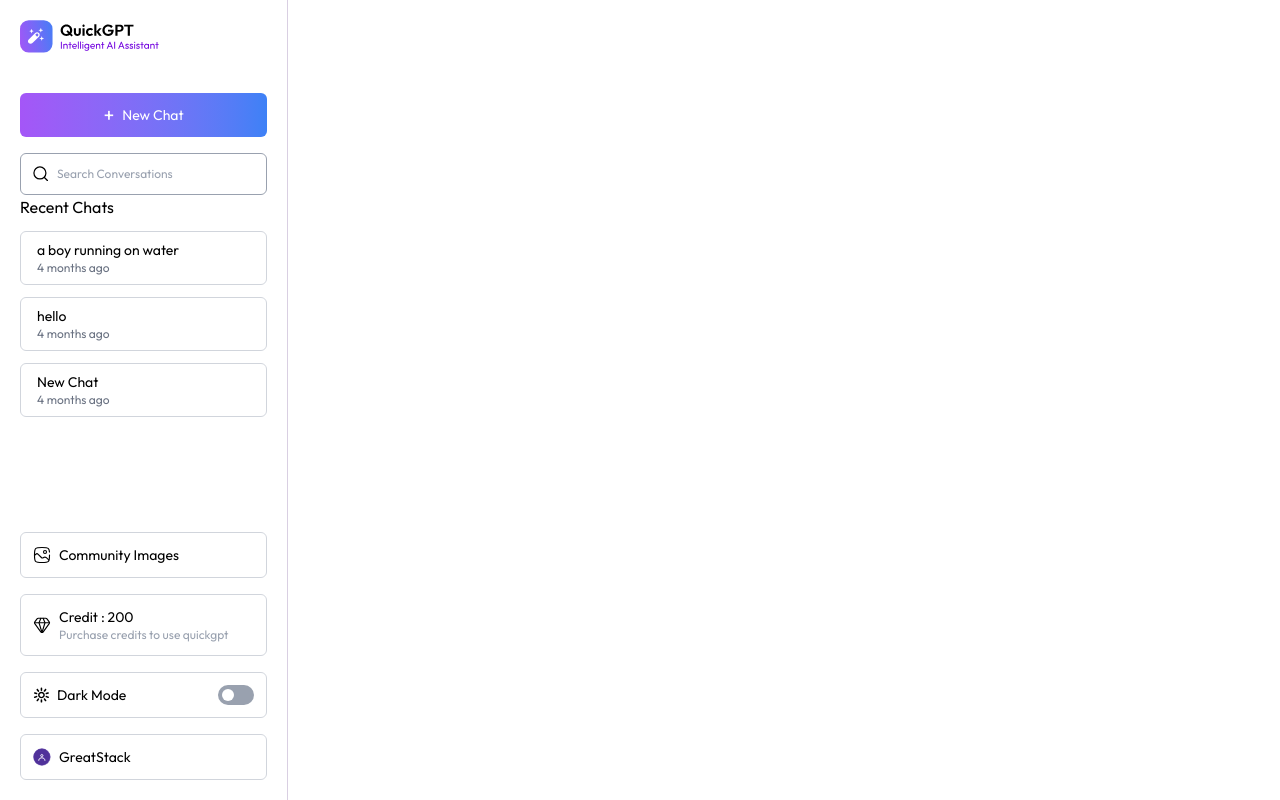
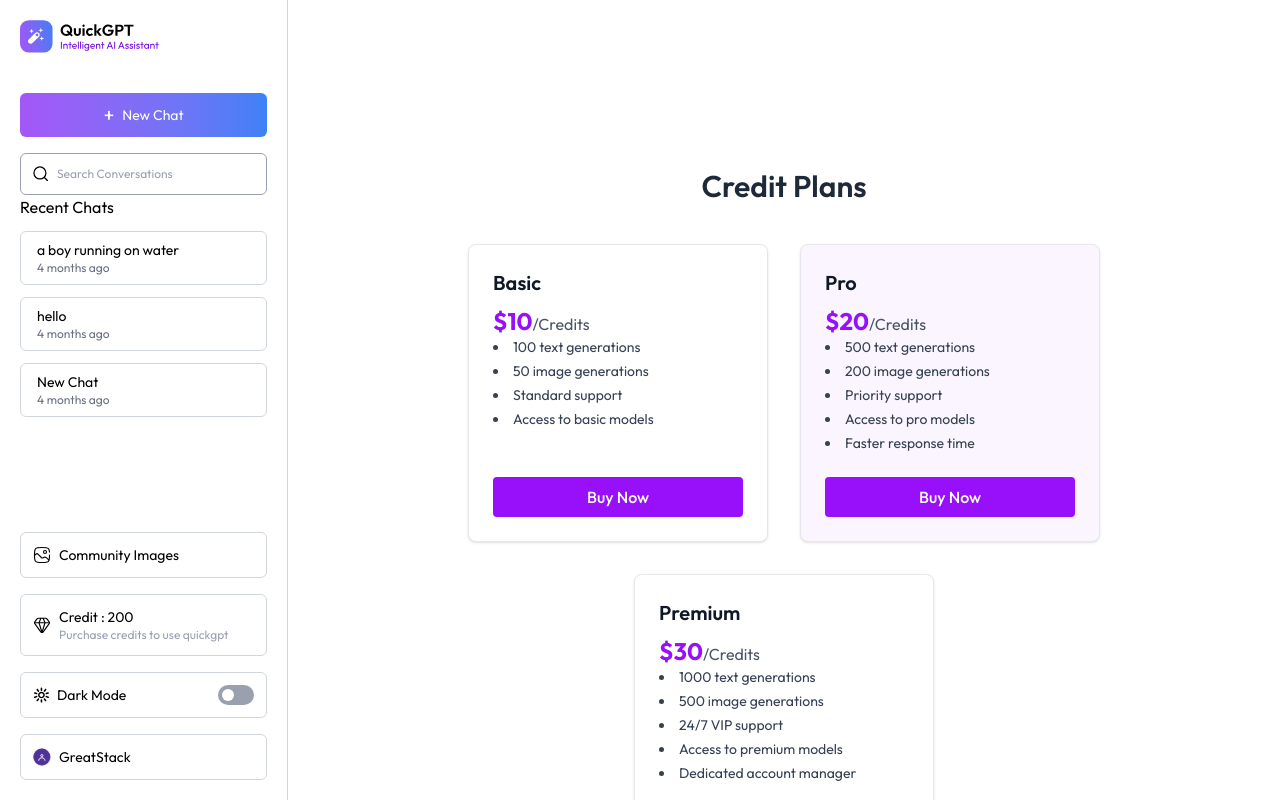
Before and after one commit to pasindu2204/AI_ChatGPT-using-Full-Stack, a React (Vite) app in the folder client/: page /credits in a window 1280 px wide. Built offline with nearby package versions, Linux system fonts and the light colour scheme.

Commit message:
create and finish credit pade

```diff
--- a/client/src/App.jsx
+++ b/client/src/App.jsx
@@ -28,7 +28,7 @@
       <SideBar isMenuOpen={isMenuOpen} setIsMenuOpen={setIsMenuOpen} />
       <Routes>
         <Route path='/' element={<ChatBox />} />
-        <Route path='/credit' element={<Credit />} />
+        <Route path='/credits' element={<Credit />} />
         <Route path='/community' element={<Community />} />
       </Routes>
     </div>
--- a/client/src/Pages/Credit.jsx
+++ b/client/src/Pages/Credit.jsx
@@ -1,9 +1,56 @@
-import React from 'react'
+import React, { useEffect, useState } from 'react'
+import { dummyPlans } from '../assets/assets';
+import Loading from './Loading.jsx';
 
 const Credit = () => {
+
+  const [plans, setPlans] = useState([]);
+  const [loading, setLoading] = useState(true);
+
+  const fetchPlans = async () => {
+    setPlans(dummyPlans);
+    setLoading(false);
+  }
+
+  useEffect(() => {
+    fetchPlans();
+  }, []);
+
+  if (loading) return <div>Loading...</div>;
+
   return (
-    <div>
-      Credit
+    <div className='max-w-7xl h-screen overflow-y-scroll mx-auto px-4 sm:px-6 lg:px-8 py-12'>
+      <h2 className='text-3xl font-semibold text-center mb-10 xl:mt-30
+       text-gray-800 dark:text-white'>Credit Plans</h2>
+
+       <div className='flex flex-wrap justify-center gap-8'>
+        {plans.map((plan, index) => (
+          <div key={plan._id} className={`border border-gray-200 dark:border-purple-700
+          rounded-lg shadow hover:shadow-lg transition-shadow p-6 min-w-[300px] flex flex-col
+           ${plan._id === "pro" ? "bg-purple-50 dark:bg-purple-900" : "bg-white dark:bg-transparent"}`}>
+
+            <div className='flex-1'>
+               <h3 className='text-xl font-semibold text-gray-900 dark:text-white mb-2'>
+                {plan.name}</h3>
+
+                <p className='text-2xl font-bold text-purple-600 dark:text-purple-300'>${plan.price}
+                  <span className='text-base font-normal text-gray-600 dark:text-purple-200'>{''}/{plan.Credit}Credits</span>
+                </p>
+                <ul className='list-disc list-inside text-sm text-gray-700 dark:text-purple-200 space-y-1'>
+                  {plan.features.map((feature, index) => (
+                    <li key={index}>{feature}</li>
+                  ))}
+                </ul>
+
+            </div>
+            <button className='mt-6 bg-purple-600 hover:bg-purple-700 active:bg-purple-800 text-white font-medium py-2
+            rounded transition-colors cursor-pointer'>Buy Now</button>
+
+          </div>
+        ))}
+
+       </div>
+
     </div>
   )
 }
```
